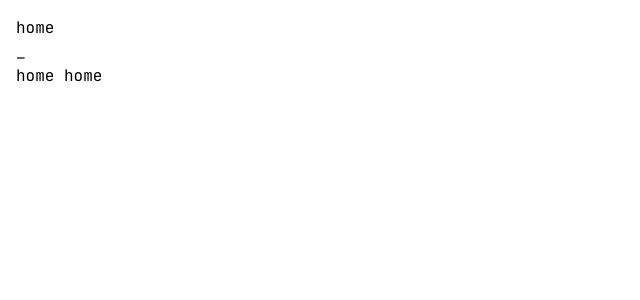
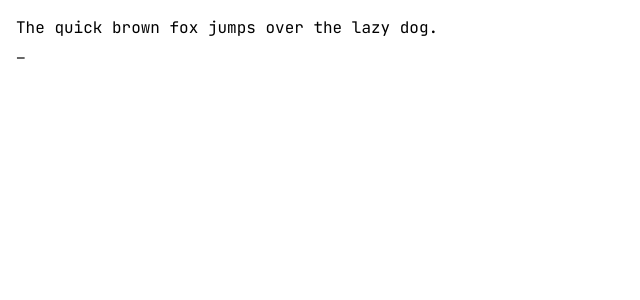
Before and after one commit to hdito/type, a Next.js app: page / in a window 1280 px wide. Shown: the top 300 px of the page, without its empty margins (0-640 px from the left). Built offline with nearby package versions, Linux system fonts and the light colour scheme.

Commit message:
Tweak application look

```diff
--- a/src/app/page.tsx
+++ b/src/app/page.tsx
@@ -8,7 +8,7 @@ import { Stats } from "./stats";
 enableMapSet();
 
 export default function Home() {
-  const targetText = "home\nhome home";
+  const targetText = "The quick brown fox jumps over the lazy dog.";
   const targetStrings = targetText.split("\n");
   const countOfLines = targetStrings.length;
 
@@ -156,13 +156,12 @@ export default function Home() {
         document.removeEventListener("keydown", handleKeys);
       }
     };
-    // eslint-disable-next-line react-hooks/exhaustive-deps
   }, [userInputs, currentLine]);
 
   return (
     <>
-      <main className="p-4">
-        <div className="mb-4">
+      <main className="flex min-w-[50ch] flex-col gap-4 p-4">
+        <div>
           {targetStrings.map((targetString, index) => (
             <Line
               isEditable={currentLine === index}
@@ -174,6 +173,8 @@ export default function Home() {
           ))}
         </div>
         {currentLine === countOfLines ? (
+          <>
+            <div className="h-0.5 max-w-[50ch] bg-black"></div>
             <Stats
               countOfErrors={countOfErrors}
               onReset={reset}
@@ -185,6 +186,7 @@ export default function Home() {
               correctlyPressedKeys={correctlyPressedKeys}
               incorrectlyPressedKeys={incorrectlyPressedKeys}
             />
+          </>
         ) : null}
       </main>
     </>
```
Lines whose indentation alone changed are shown as unchanged.
